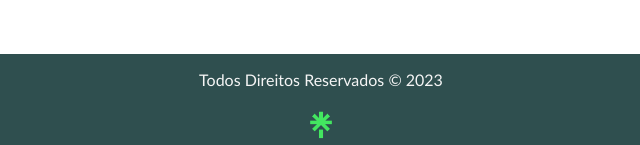
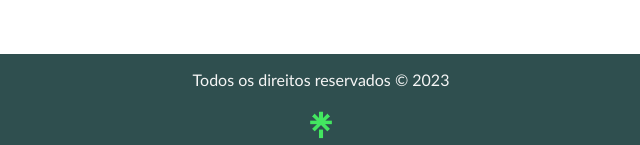
Before and after one commit to MariaRita011/desafiorestaurante, a plain HTML site: page layouts/footer.html in a window 1280 px wide. Shown: the part 652-797 px from the top of the page, 327-967 px from the left. Drawn offline with Linux system fonts and the light colour scheme.

Commit message:
alteração

```diff
--- a/layouts/footer.css
+++ b/layouts/footer.css
@@ -8,6 +8,4 @@ footer {
     bottom: 0px;
     position:absolute;
     padding: 0;
-    margin-right: auto;
-
 }
--- a/layouts/footer.html
+++ b/layouts/footer.html
@@ -11,7 +11,7 @@
 <body>
 
     <footer>
-            <p>Todos Direitos Reservados © 2023 </p>
+            <p>Todos os direitos reservados © 2023 </p>
             <img src="../assets/images/linktree.png" width="40px" height="40px">
 
     </footer>
```
